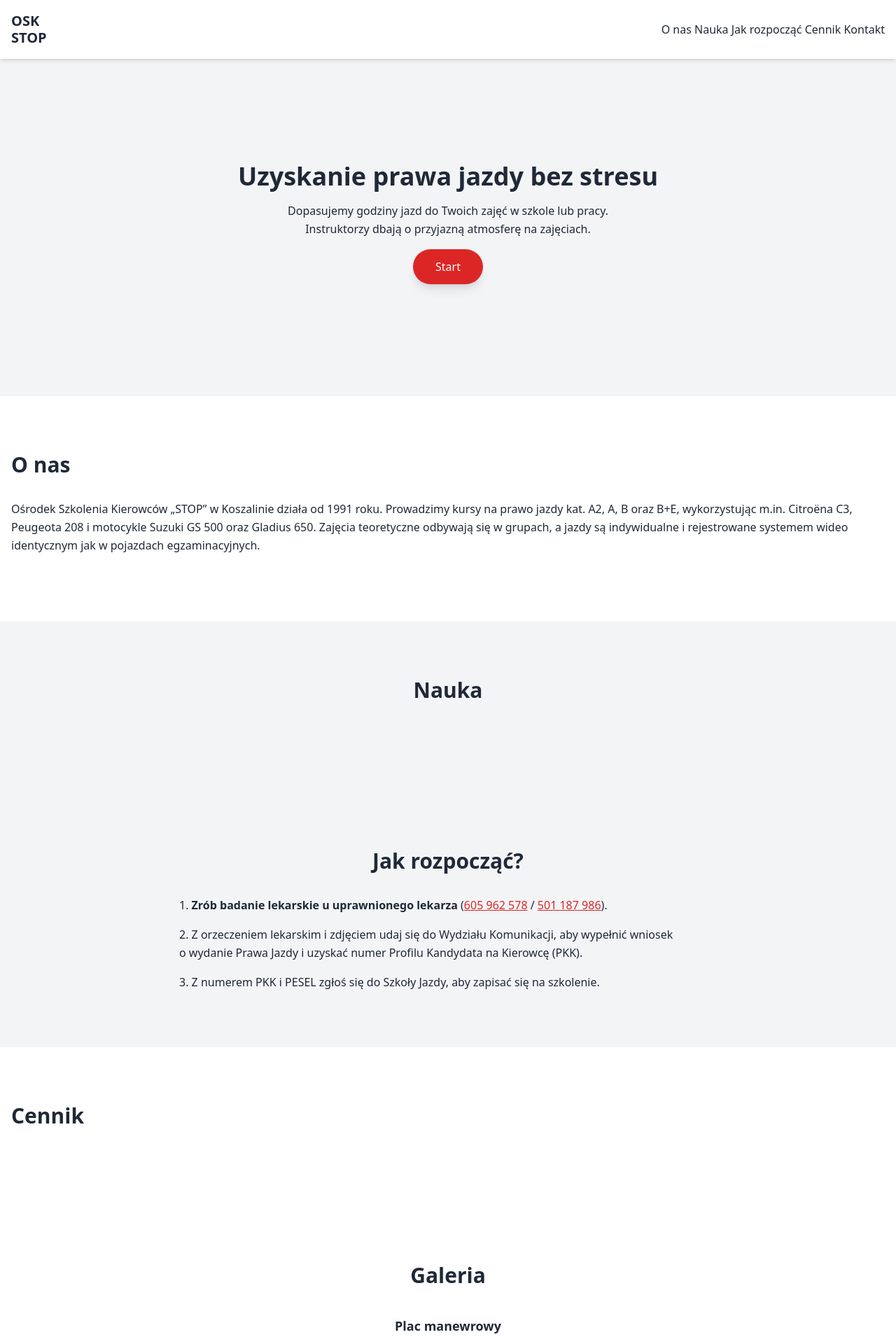
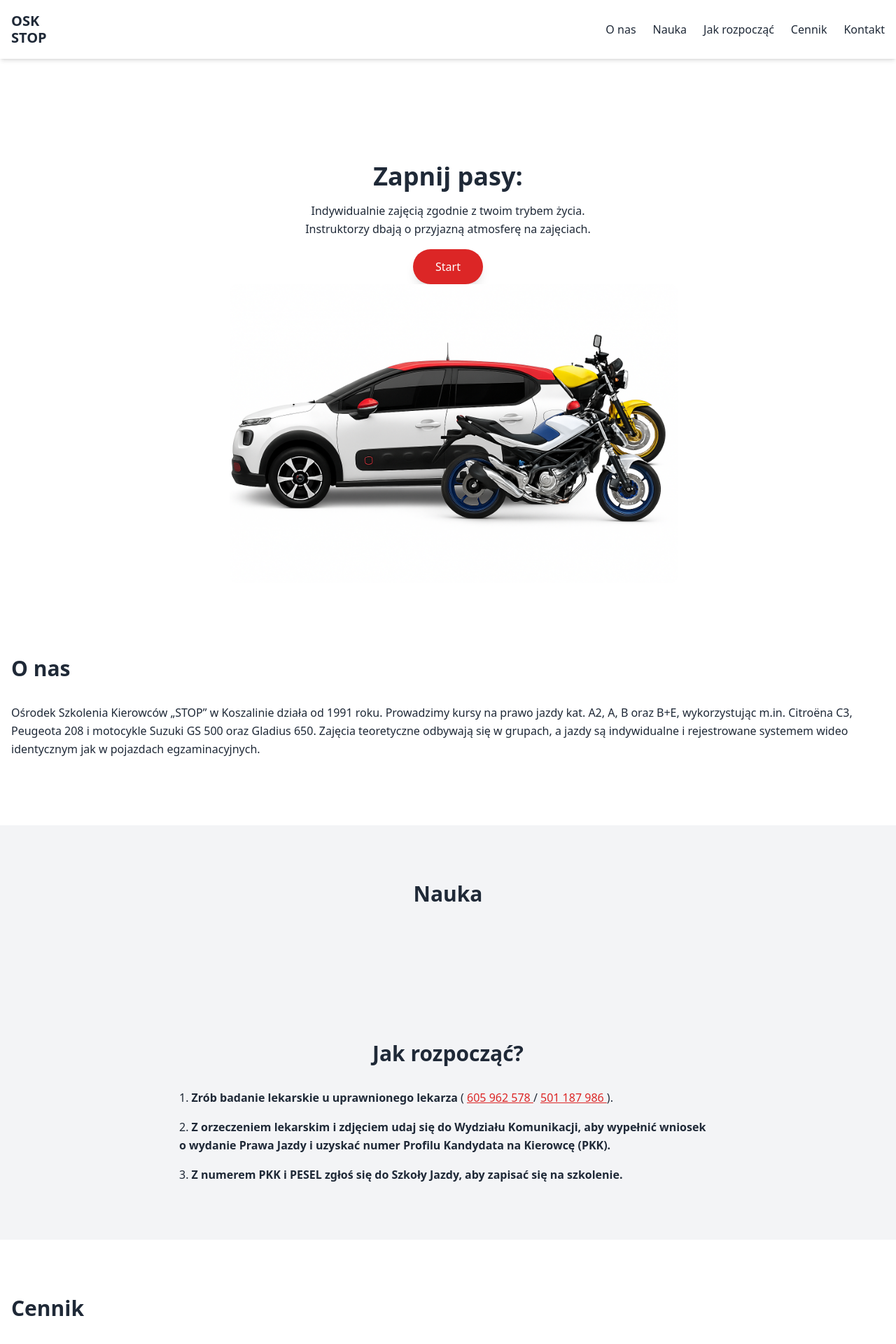
Before and after one commit to kazimirdev/DrivingSchoolLanding, a Flask app: page / in a window 1280 px wide. Shown: the top 1920 px of the page at 70% size. Run offline with Flask 3, Linux system fonts and the light colour scheme; data that the repository does not hold is empty; some libraries are stand-ins or nearby versions.

Commit message:
scaled images; rm shadow on init image

```diff
--- a/app.py
+++ b/app.py
@@ -50,7 +50,7 @@ def index():
                       .all())
 
     hero_text = (
-        "Dopasujemy godziny jazd do Twoich zajęć w szkole lub pracy.<br> "
+        "Indywidualnie zajęcią zgodnie z twoim trybem życia.<br> "
         "Instruktorzy dbają o przyjazną atmosferę na zajęciach."
     )
     return render_template(
--- a/templates/base.html
+++ b/templates/base.html
@@ -17,6 +17,14 @@
   <style>
     .swiper { height: auto; }
     .swiper-slide img { width: 100%; height: auto; object-fit: cover; }
+
+    /* cap any image that gets .max-half */
+    @media (min-width:1024px){
+      .max-half{                /* new helper */
+        width:auto !important;  /* override the earlier “width:100%” */
+        max-width:50%;
+      }
+    }
   </style>
 </head>
 <body class="font-sans leading-relaxed text-gray-800">
@@ -26,7 +34,7 @@
         <a href="#" class="text-xl font-bold block">OSK</a>
         <a href="#" class="text-xl font-bold block -mt-1">STOP</a>
       </div>
-      <nav id="nav-menu" class="d:flex gap-6 whitespace-nowrap md:flex-nowrap">
+      <nav id="nav-menu" class="md:flex gap-6 whitespace-nowrap md:flex-nowrap">
         <a href="#onas" class="hover:text-red-600">O&nbsp;nas</a>
         <a href="#nauka" class="hover:text-red-600">Nauka</a>
         <a href="#jak-rozpoczac" class="hover:text-red-600">Jak&nbsp;rozpocząć</a>
@@ -39,25 +47,13 @@
     {% block content %}{% endblock %}
   </main>
   <footer class="text-center py-6 text-sm bg-gray-900 text-gray-400">
-    &copy; 1991–{{ now().year }} Ośrodek Szkolenia Kierowców „STOP”
+    &copy; 1991–{{ now().year }} Ośrodek Szkolenia Kierowców "STOP" s.c. B&J WYSOCKI
   </footer>
 
 <script>
 document.addEventListener('DOMContentLoaded', () => {
 
-const burger   = document.getElementById('burger');
-const navMenu  = document.getElementById('nav-menu');
-
-burger.addEventListener('click', () => {
-  // show / hide the menu
-  navMenu.classList.toggle('hidden');
-
-  // (optional) update the accessible state of the button
-  const isOpen = !navMenu.classList.contains('hidden');
-  burger.setAttribute('aria-expanded', isOpen);
-});
   /* ----------  GALLERY  -------------------------------------------------- */
-  /* 1 )  data & DOM refs first */
   const subtitles  = {{ gallery_images | map(attribute='alt') | list | tojson }};
   const subtitleEl = document.getElementById('gallery-subtitle');
 
@@ -80,13 +76,18 @@ burger.addEventListener('click', () => {
       },
   });
 
-  /* ----------  NAUKA  ---------------------------------------------------- */
-  const naukaSwiper = new Swiper('.swiper:not(.gallery)', {
-      slidesPerView : 1,
-      spaceBetween  : 20,
-      pagination    : { el: '.swiper-pagination', clickable: true },
-      autoHeight    : true,
+  /* ----------  NAUKA & any extra swipers -------------------------------- */
+document.querySelectorAll('.swiper:not(.gallery)').forEach(swiperEl => {
+  new Swiper(swiperEl, {
+    slidesPerView : 1,
+    spaceBetween  : 20,
+    pagination    : {
+      el       : swiperEl.querySelector('.swiper-pagination'),
+      clickable: true,
+    },
+    autoHeight: true,
   });
+});
 });
 </script>
 </body>
--- a/templates/index.html
+++ b/templates/index.html
@@ -2,28 +2,27 @@
 {% extends "base.html" %}
 {% block content %}
 <!-- Hero -->
-<section
-  class="relative flex flex-col justify-center items-center text-center
-         bg-cover bg-center bg-gray-100
-         py-24 md:py-32 lg:py-40   /* top-&-bottom padding instead of 100 vh */"
->
-    <h1 class="text-2xl md:text-4xl font-bold mb-4">
-      Uzyskanie prawa jazdy bez stresu
-    </h1>
-    <p class="mb-4">
-      {{ hero_text|safe }}
-    </p>
-    <a
-      href="#jak-rozpoczac"
-      class="inline-block bg-red-600 text-white px-8 py-3 rounded-full shadow-lg hover:bg-red-700 transition"
-      >Start</a
-    >
+<section id="start" class="relative flex flex-col justify-center items-center text-center
+                bg-cover bg-center
+                pt-24 pb-10        <!-- ↓ only 2.5 rem bottom -->
+                md:pt-32 md:pb-12  <!-- ↓ 3 rem bottom on md -->
+                lg:pt-40 lg:pb-16"> <!-- ↓ 4 rem bottom on lg -->
+    <h1 class="text-2xl md:text-4xl font-bold mb-4">Zapnij pasy:</h1>
+    <p class="mb-4">{{ hero_text|safe }}</p>
+    <a href="#jak-rozpoczac"
+       class="inline-block bg-red-600 text-white px-8 py-3 rounded-full shadow-lg hover:bg-red-700 transition">Start</a>
   </div>
+  <img src="{{ url_for('static', filename='images/preview.png') }}"
+     alt="Ośrodek Szkolenia Kierowców STOP"
+     class="max-half w-full lg:ml-4 rounded-xl" />
 </section>
 
 <!-- O nas -->
 <section id="onas"
-         class="container mx-auto px-4 py-16 md:py-20 scroll-mt-20">
+         class="container mx-auto px-4
+                pt-8 pb-16        <!-- 2 rem top -->
+                md:pt-10 md:pb-20 <!-- 2.5 rem top on md -->
+                scroll-mt-20">
   <h2 class="text-3xl font-bold mb-8">O nas</h2>
   <p class="mb-4">
     Ośrodek Szkolenia Kierowców „STOP” w Koszalinie działa od 1991 roku.
@@ -36,23 +35,36 @@
 </section>
 
 <!-- Nauka (Slider) -->
-<section id="nauka" class="bg-gray-100 py-20">
+<section id="nauka" class="bg-gray-100 py-20 scroll-mt-20">
   <div class="container mx-auto px-4">
     <h2 class="text-3xl font-bold mb-8 text-center">Nauka</h2>
-    <div class="swiper w-full md:w-3/4 mx-auto">
-<div class="swiper-wrapper">
-  {% for img in gallery_images %}
-    <div class="swiper-slide">
-      <img src="{{ url_for('static', filename='images/gallery/' ~ img.filename) }}"
-           alt="{{ img.alt }}"
-           class="rounded-xl shadow" />
-    </div>
-  {% endfor %}
-</div>
-      <div class="swiper-pagination !static mt-4"></div>
+
+    <div class="swiper nauka-slider w-full">
+      <div class="swiper-wrapper">
+        {% for s in slides %}
+          <div class="swiper-slide grid md:grid-cols-2 gap-8 items-center">
+            <img src="{{ url_for('static', filename='images/nauka/' ~ s.image) }}"
+                 alt="{{ s.title or 'nauka' }}"
+                 class="rounded-xl shadow" />
+
+            <div>
+              {% if s.title %}
+                <h3 class="text-2xl font-semibold mb-4">{{ s.title }}</h3>
+              {% endif %}
+              {% if s.content %}
+                <p class="leading-relaxed">{{ s.content|safe }}</p>
+              {% endif %}
+            </div>
+          </div>
+        {% endfor %}
+      </div>
+
+      <!-- dots -->
+      <div class="swiper-pagination !static mt-6"></div>
     </div>
   </div>
 </section>
+
 
 <!-- Jak rozpocząć -->
 <section id="jak-rozpoczac" class="bg-gray-100 py-20">
@@ -60,29 +72,31 @@
     <h2 class="text-3xl font-bold mb-8 text-center">Jak rozpocząć?</h2>
     <ol class="space-y-4 max-w-3xl mx-auto list-decimal list-inside">
       <li>
-        <span class="font-semibold"
-          >Zrób badanie lekarskie u uprawnionego lekarza</span
-        >
-        (<a
-          href="tel:+48605962578"
-          class="text-red-600 underline"
-          >605&nbsp;962&nbsp;578</a
-        >
+        <span class="font-semibold">
+          Zrób badanie lekarskie u uprawnionego lekarza
+        </span>
+        (
+        <a href="tel:+48605962578" class="text-red-600 underline">
+        605 962 578
+        </a>
         /
-        <a
-          href="tel:+48501187986"
-          class="text-red-600 underline"
-          >501&nbsp;187&nbsp;986</a
-        >).
+        <a href="tel:+48501187986" class="text-red-600 underline">
+          501 187 986
+        </a>
+        ).
       </li>
       <li>
+        <span class="font-semibold">
         Z&nbsp;orzeczeniem lekarskim i zdjęciem udaj się do Wydziału
         Komunikacji, aby wypełnić wniosek o&nbsp;wydanie Prawa Jazdy i uzyskać
-        numer Profilu Kandydata na Kierowcę&nbsp;(PKK).
+        numer Profilu Kandydata na Kierowcę (PKK).
+        </span>
       </li>
       <li>
+        <span class="font-semibold">
         Z&nbsp;numerem&nbsp;PKK i&nbsp;PESEL&nbsp;zgłoś się do&nbsp;Szkoły
         Jazdy, aby zapisać się na szkolenie.
+        </span>
       </li>
     </ol>
   </div>
@@ -102,6 +116,9 @@
           <p class="mb-3">{{ c.description }}</p>
           {% if c.image %}
             <img src="{{ url_for('static', filename='images/cennik/' ~ c.image) }}"
+                 alt="{{ c.name }}"
+                 class="max-half rounded-xl shadow" />
+            <img src="{{ url_for('static', filename='images/cennik/' ~ c.image) }}"
                  alt="{{ c.name }}" class="rounded-xl shadow">
           {% endif %}
         </div>
@@ -120,7 +137,7 @@
           <div class="swiper-slide">
             <img src="{{ url_for('static', filename='images/gallery/' ~ img.filename) }}"
                  alt="{{ img.alt }}"
-                 class="rounded-xl shadow" />
+                 class="max-half mx-auto rounded-xl shadow" />
           </div>
         {% endfor %}
       </div>
```
Also changed, not shown: create_db.py (+28 -15 lines), static/images/nauka/jazda.jpg (added), static/images/nauka/obsluga.jpg (added), static/images/nauka/teoria.jpg (added), static/images/preview.png (added), static/images/preview_o.png (added), 3 other files.
